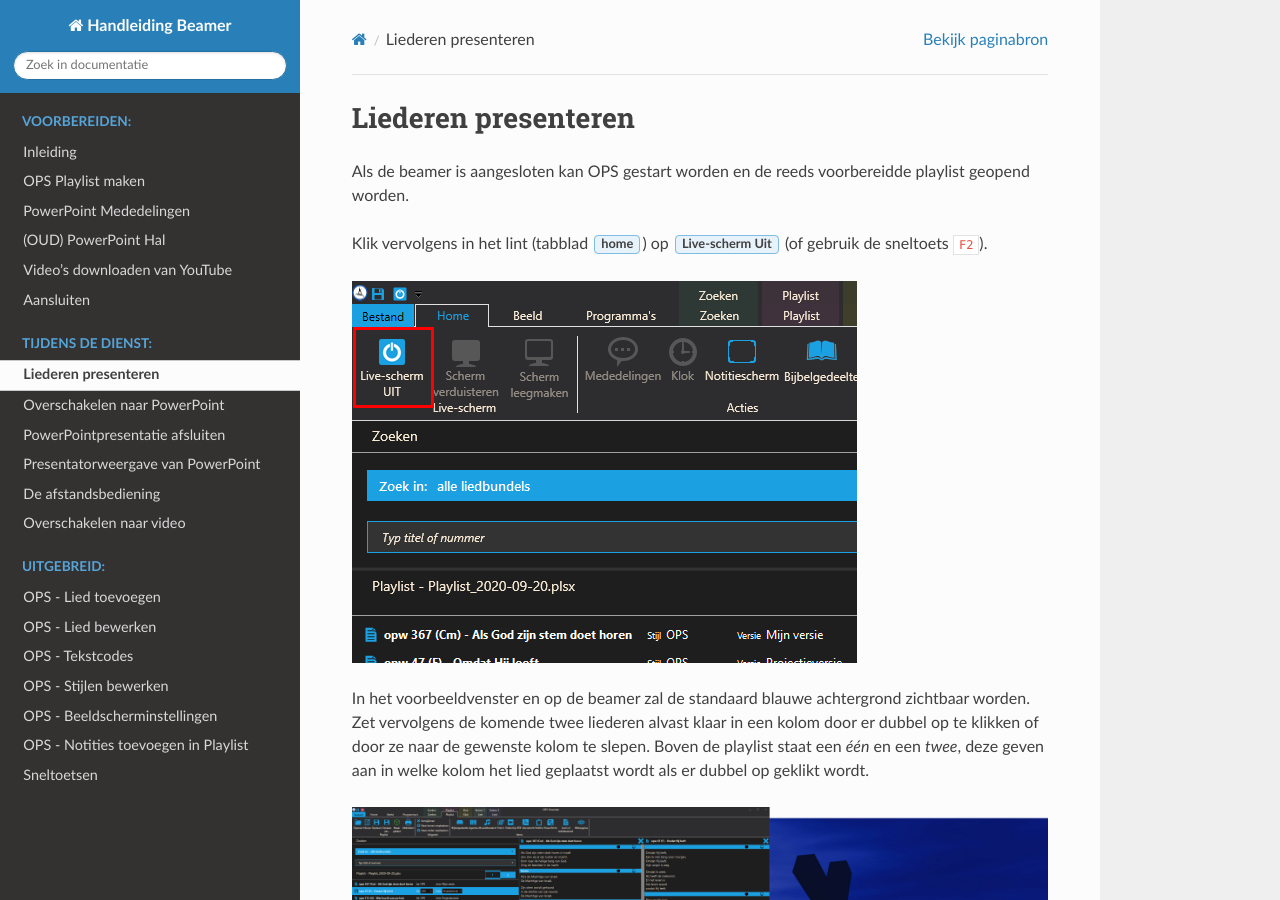
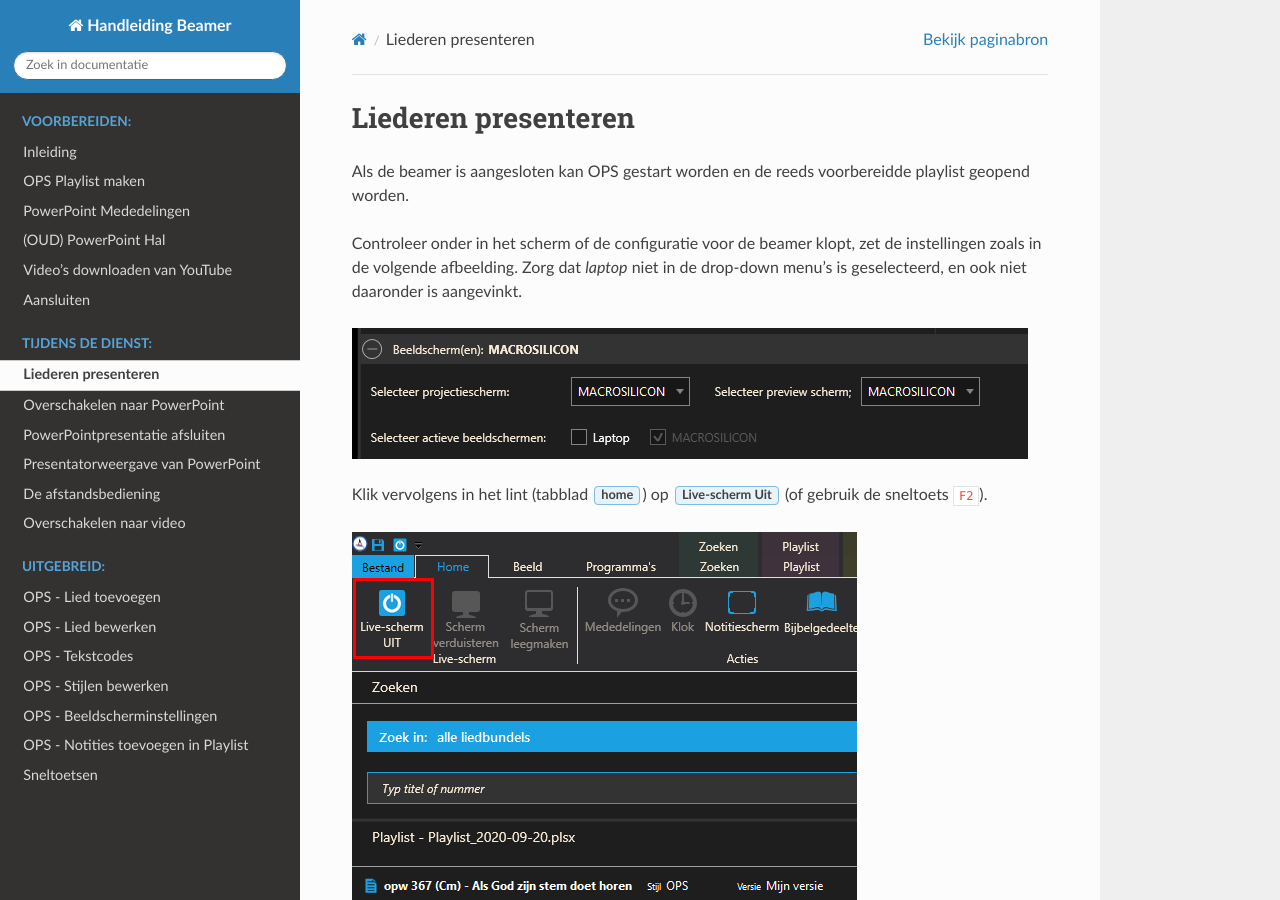
Before and after one commit to edewaal97/docs-beamer-reddingsark-bunschoten, a Sphinx documentation site: the page built from source/tijdens-de-dienst/liederen-presenteren.rst, in a window 1280 px wide and 900 px high. Built offline with Sphinx 7.4.7 and the Read the Docs theme 3.1.0, drawn with Linux system fonts in a browser that asks for light colours.

Commit message:
Toevoegen instelling beamerconfiguratie bij OPS.

```diff
--- a/source/tijdens-de-dienst/liederen-presenteren.rst
+++ b/source/tijdens-de-dienst/liederen-presenteren.rst
@@ -1,6 +1,10 @@
 Liederen presenteren
 ====================
 Als de beamer is aangesloten kan OPS gestart worden en de reeds voorbereidde playlist geopend worden.
+
+Controleer onder in het scherm of de configuratie voor de beamer klopt, zet de instellingen zoals in de volgende afbeelding. Zorg dat `laptop` niet in de drop-down menu's is geselecteerd, en ook niet daaronder is aangevinkt.
+
+.. image:: ../images/ops-beeldschermen.png
 
 Klik vervolgens in het lint (tabblad :guilabel:`home`) op :guilabel:`Live-scherm
 Uit` (of gebruik de sneltoets ``F2``).
```
Also changed, not shown: source/images/ops-beeldschermen.png (added).
